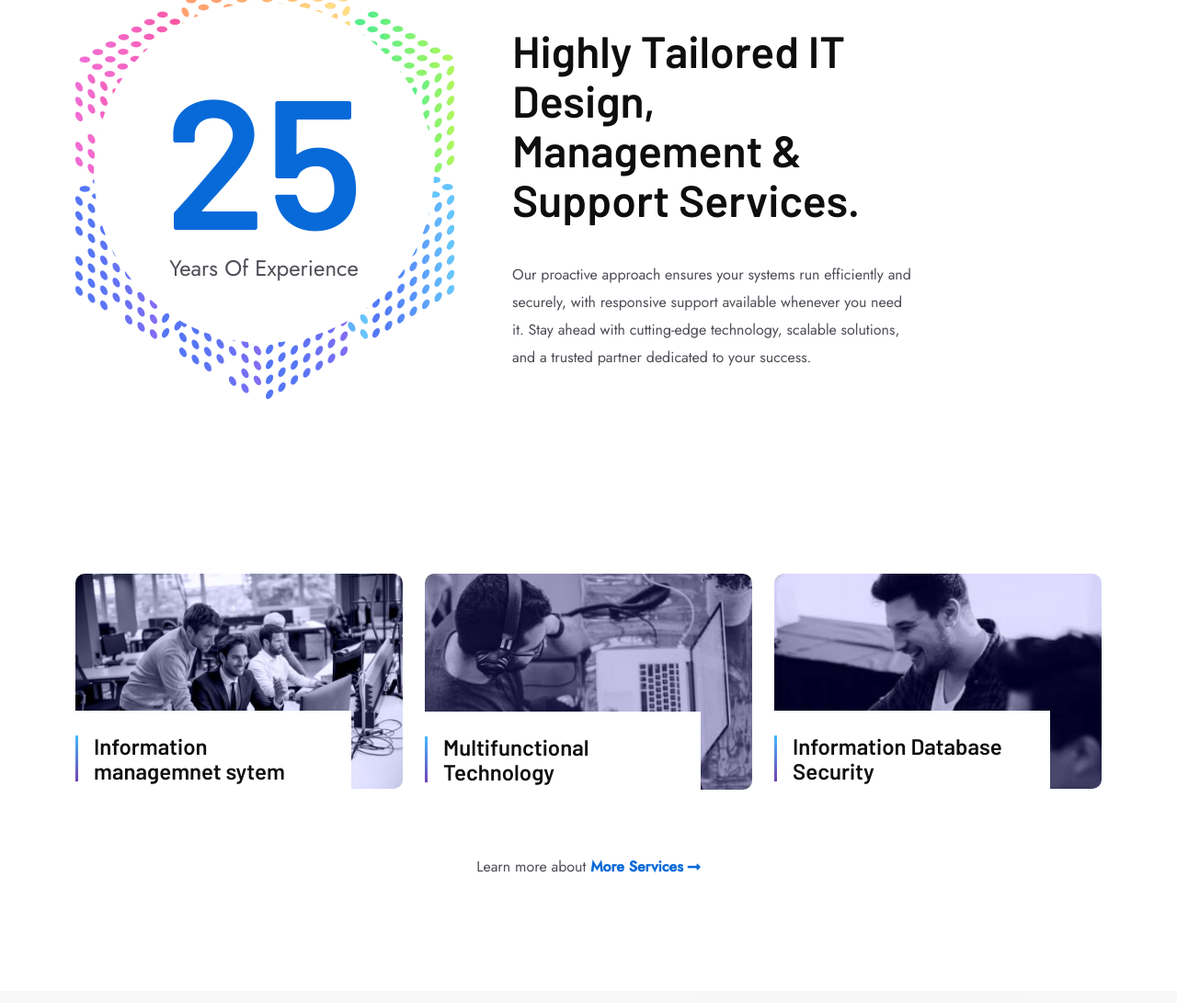
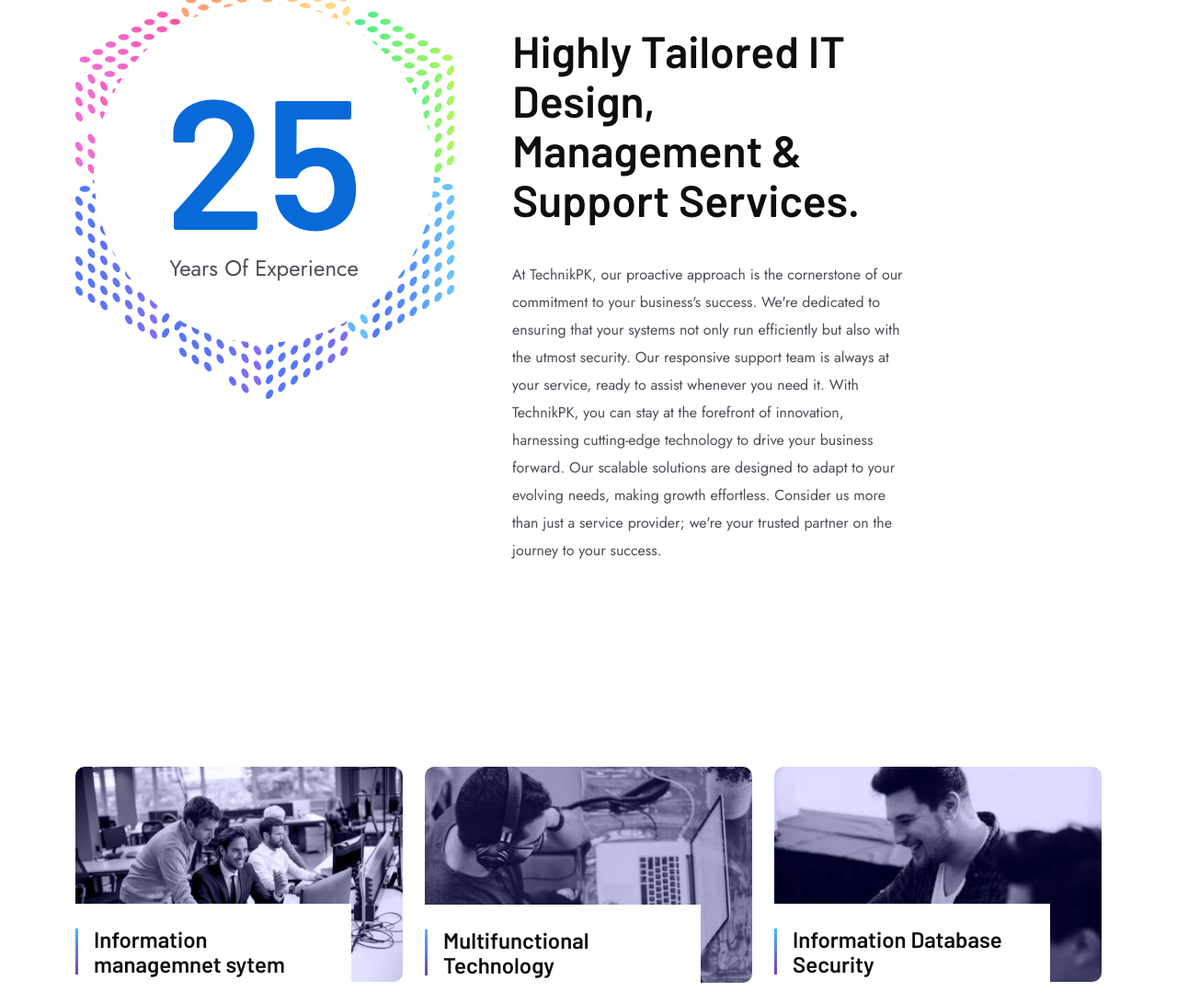
Before and after one commit to gh-usaid/Technikpk, a plain HTML site: page index.html in a window 1280 px wide. Shown: the part 1122-2213 px from the top of the page at 92% size. Drawn offline with Linux system fonts and the light colour scheme; files whose address does not match are found by name.

Commit message:
Update index.html

```diff
--- a/index.html
+++ b/index.html
@@ -262,7 +262,7 @@
                                     <div class="section-title">
                                         <h2 class="title">Highly Tailored IT Design, Management & Support Services.</h2>
                                     </div>
-                                    <p>Our proactive approach ensures your systems run efficiently and securely, with responsive support available whenever you need it. Stay ahead with cutting-edge technology, scalable solutions, and a trusted partner dedicated to your success.                                    </p>
+                                    <p>At TechnikPK, our proactive approach is the cornerstone of our commitment to your business's success. We're dedicated to ensuring that your systems not only run efficiently but also with the utmost security. Our responsive support team is always at your service, ready to assist whenever you need it. With TechnikPK, you can stay at the forefront of innovation, harnessing cutting-edge technology to drive your business forward. Our scalable solutions are designed to adapt to your evolving needs, making growth effortless. Consider us more than just a service provider; we're your trusted partner on the journey to your success.</p>
                                 </div>
                                 <!-- Service Content En -->
                             </div>
```
